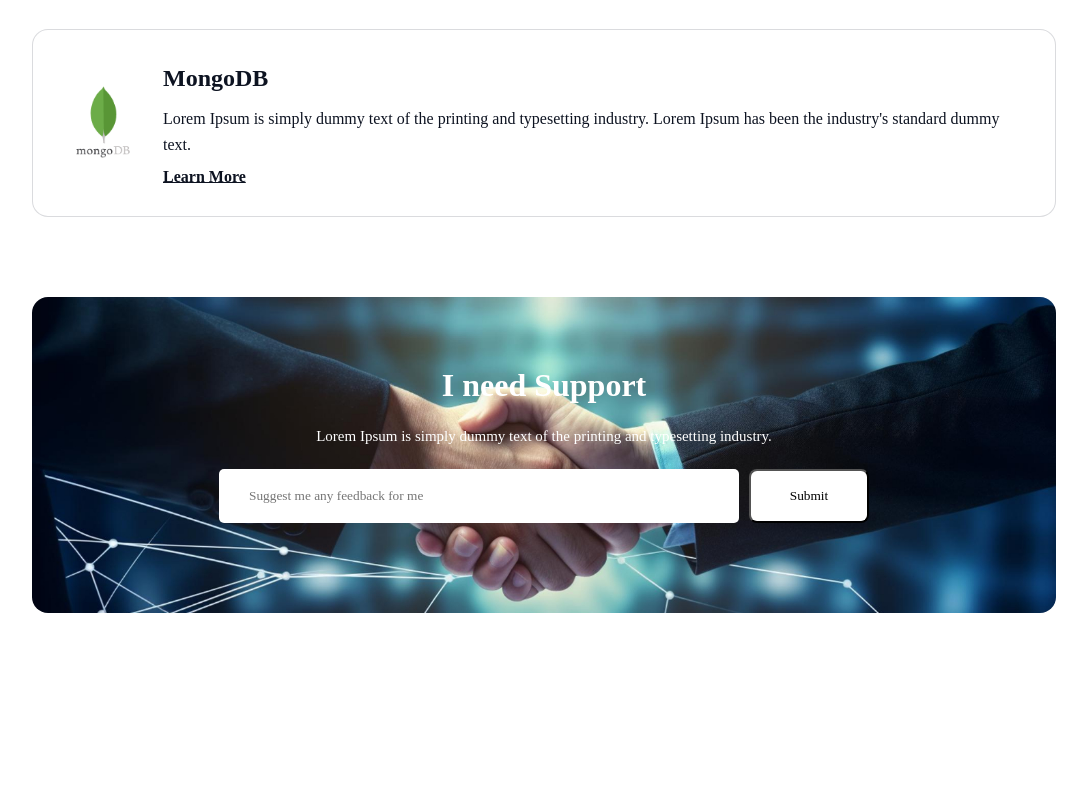
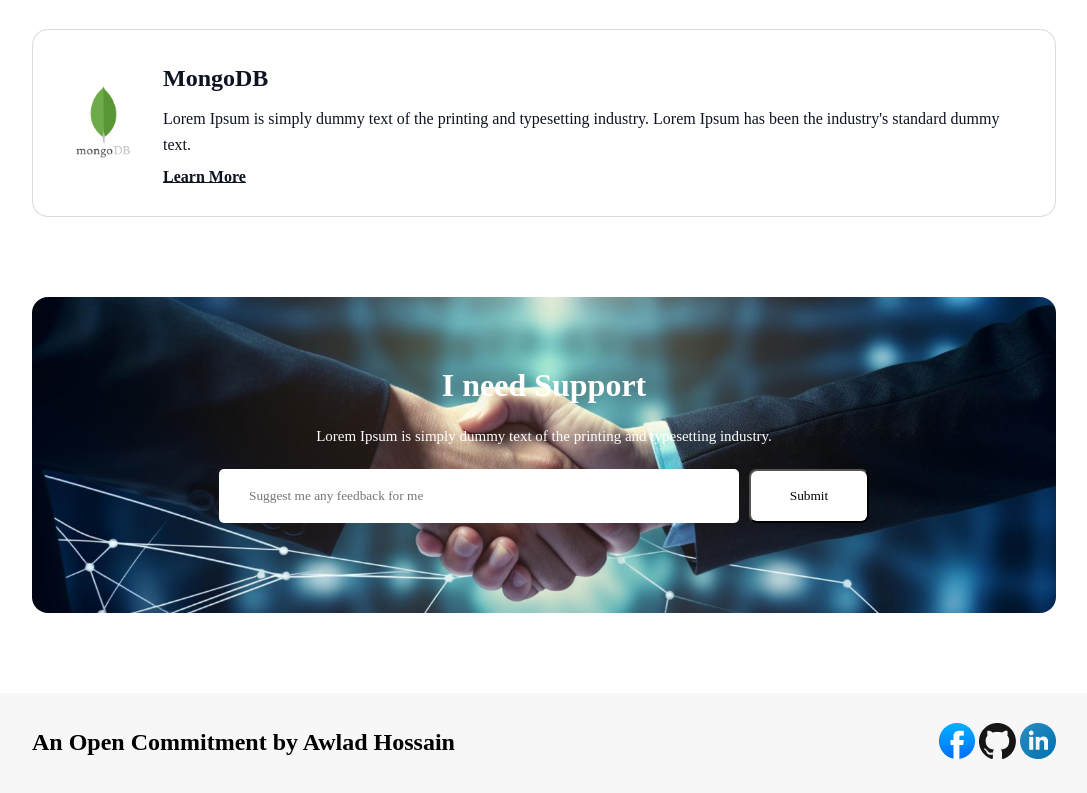
Before and after one commit to Atique-Mujahid/assignment-01, a plain HTML site: page index.html in a window 1280 px wide. Shown: the part 3485-4278 px from the top of the page, without its empty margins (96-1183 px from the left). Before the commit the page ends 4178 px from the top, so only its background shows below. Drawn offline with Linux system fonts and the light colour scheme; a web font is replaced by a local one.

Commit message:
project done

```diff
--- a/index.html
+++ b/index.html
@@ -3,8 +3,8 @@
 <head>
      <meta charset="UTF-8">
      <meta name="viewport" content="width=device-width, initial-scale=1.0">
-     <title>Devloper</title>
-     <link rel="icon" href="./images/devloper.png" >
+     <title>Developer Website</title>
+     <link rel="icon" href="./images/images.png" >
      <link rel="stylesheet" href="style.css"> <!--css file link-->
      <link rel="stylesheet" href="https://cdnjs.cloudflare.com/ajax/libs/font-awesome/6.7.2/css/all.min.css" integrity="sha512-Evv84Mr4kqVGRNSgIGL/F/aIDqQb7xQ2vcrdIwxfjThSH8CSR7PBEakCr51Ck+w+/U6swU2Im1vVX0SVk9ABhg==" crossorigin="anonymous" referrerpolicy="no-referrer" /> <!--fontawsome file link-->
 <body>
@@ -164,5 +164,17 @@
                </div>
           </div>
      </section>
+     <footer id="last_part">
+          <div class="container flex">
+               <div class="left">
+                    <h2>An Open Commitment by Awlad Hossain</h2>
+               </div>
+               <div class="right">
+                    <img src="./images/facebook.png" alt="">
+                    <img src="./images/github.png" alt="">
+                    <img src="./images/linkedin-icon 1.png" alt="">
+               </div>
+          </div>
+     </footer>
 </body>
 </html>
--- a/style.css
+++ b/style.css
@@ -356,3 +356,8 @@ gap: 10px;
 border-radius: 8px;
 background: #FFF;
 }
+#last_part{
+  border-radius: 16px;
+  background: rgba(13, 19, 33, 0.03);
+  padding: 10px 0px;
+}
```
Also changed, not shown: images/images.png (added).
